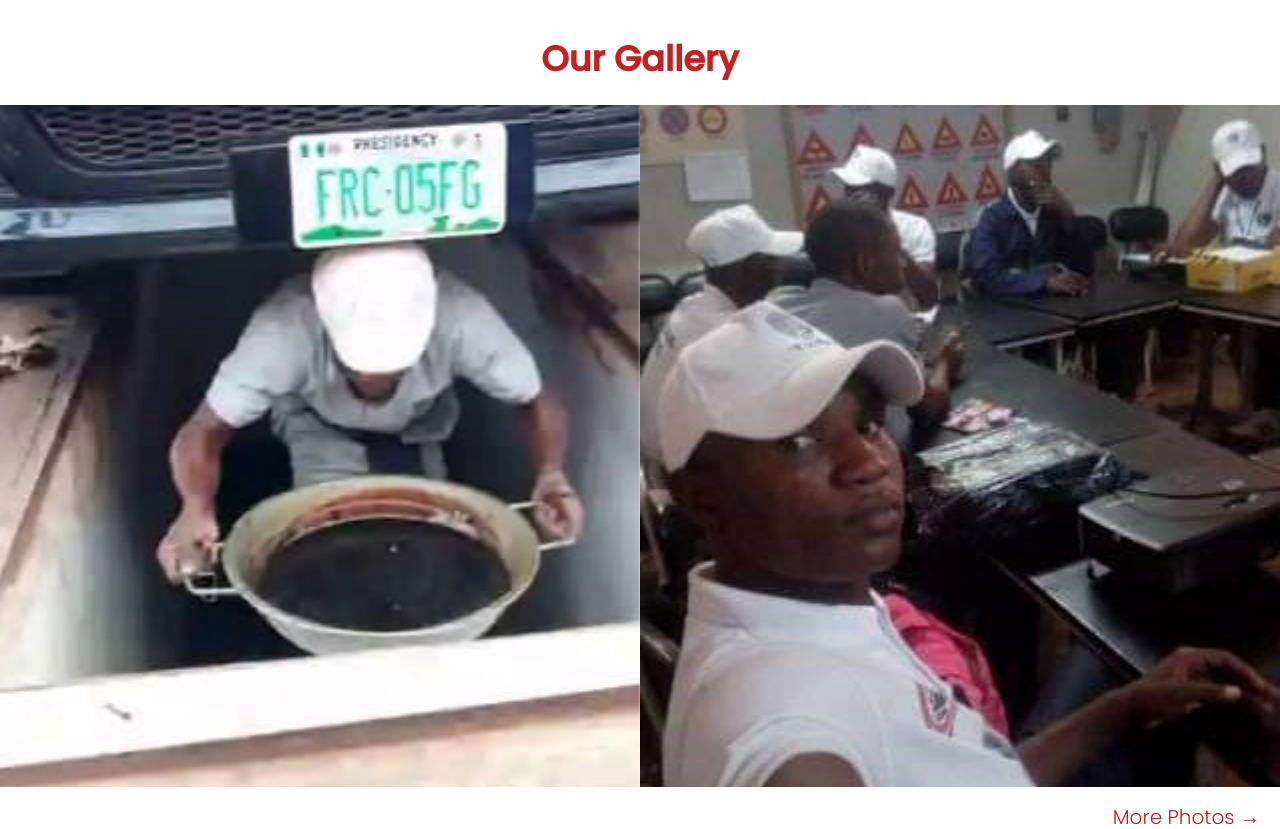
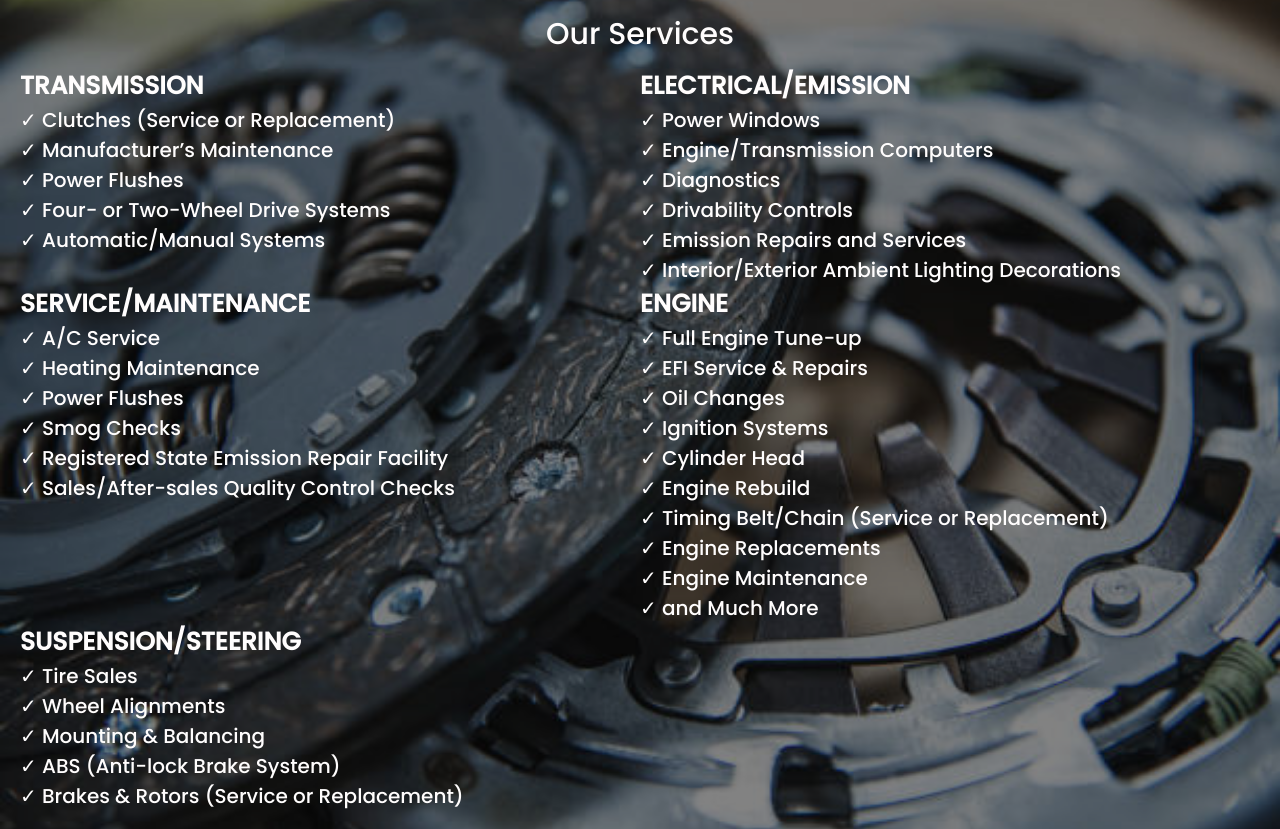
Before and after one commit to Ogaga01/Pundit_Automobile_Nigeria, a React (Vite) app: page / in a window 1280 px wide. Shown: the part 1480-2309 px from the top of the page. Built offline with nearby package versions, Linux system fonts and the light colour scheme.

Commit message:
Add services section

```diff
--- a/src/components/About.tsx
+++ b/src/components/About.tsx
@@ -19,11 +19,13 @@ const About: FC = () => {
           ★★★★★ AVERAGE REVIEWS RATING{" "}
         </h2>
       </div>
-      <img
-        className={styles["about__image"]}
-        src={aboutPic}
-        alt="about picture"
-      />
+      <div className={styles["about__div--img"]}>
+        <img
+          className={styles["about__image"]}
+          src={aboutPic}
+          alt="about picture"
+        />
+      </div>
     </section>
   );
 };
--- a/src/components/Gallery.tsx
+++ b/src/components/Gallery.tsx
@@ -53,7 +53,7 @@ const responsive = {
 
 const Gallery: FC = () => {
   return (
-    <div className={styles.div}>
+    <div id="gallery" className={styles.div}>
       <h1 className={styles["head"]}>Our Gallery</h1>
       <Carousel
         className={styles["carousel"]}
--- a/src/components/Home.tsx
+++ b/src/components/Home.tsx
@@ -4,15 +4,19 @@ import About from "./About";
 import Hero from "./Hero";
 import MobileNavbar from "./MobileNavbar";
 import Navbar from "./Navbar";
+import Services from "./Services";
 
 const Home: FC = () => {
-  return <div>
-    <Navbar />
+  return (
+    <div>
+      <Navbar />
       <MobileNavbar />
       <Hero />
       <About />
+      <Services />
       <Gallery />
-  </div>;
+    </div>
+  );
 };
 
 export default Home;
--- /dev/null
+++ b/src/components/Services.tsx
@@ -0,0 +1,133 @@
+import { FC } from "react";
+import styles from "./../sass/_services.module.scss";
+
+const Services: FC = () => {
+  return (
+    <section id="services" className={styles["services"]}>
+      <div className={styles["services__section"]}>
+        <h1 className={styles["services__section--head"]}>Our Services</h1>
+        <div className={styles["services__section--sub"]}>
+          <div className={styles["services__section--service"]}>
+            <h2 className={styles["services__section--h2"]}>Transmission</h2>
+            <ul className={styles["services__section--list"]}>
+              <li className={styles["services__section--li"]}>
+                ✓ Clutches (Service or Replacement)
+              </li>
+              <li className={styles["services__section--li"]}>
+                ✓ Manufacturer’s Maintenance
+              </li>
+              <li className={styles["services__section--li"]}>
+                ✓ Power Flushes
+              </li>
+              <li className={styles["services__section--li"]}>
+                ✓ Four- or Two-Wheel Drive Systems
+              </li>
+              <li className={styles["services__section--li"]}>
+                ✓ Automatic/Manual Systems
+              </li>
+            </ul>
+          </div>
+          <div className={styles["services__section--service"]}>
+            <h2 className={styles["services__section--h2"]}>
+              Electrical/Emission
+            </h2>
+            <ul className={styles["services__section--list"]}>
+              <li className={styles["services__section--li"]}>
+                ✓ Power Windows
+              </li>
+              <li className={styles["services__section--li"]}>
+                ✓ Engine/Transmission Computers
+              </li>
+              <li className={styles["services__section--li"]}>✓ Diagnostics</li>
+              <li className={styles["services__section--li"]}>
+                ✓ Drivability Controls
+              </li>
+              <li className={styles["services__section--li"]}>
+                ✓ Emission Repairs and Services
+              </li>
+              <li className={styles["services__section--li"]}>
+                ✓ Interior/Exterior Ambient Lighting Decorations
+              </li>
+            </ul>
+          </div>
+          <div className={styles["services__section--service"]}>
+            <h2 className={styles["services__section--h2"]}>
+              SERVICE/MAINTENANCE
+            </h2>
+            <ul className={styles["services__section--list"]}>
+              <li className={styles["services__section--li"]}>✓ A/C Service</li>
+              <li className={styles["services__section--li"]}>
+                ✓ Heating Maintenance
+              </li>
+              <li className={styles["services__section--li"]}>
+                ✓ Power Flushes
+              </li>
+              <li className={styles["services__section--li"]}>✓ Smog Checks</li>
+              <li className={styles["services__section--li"]}>
+                ✓ Registered State Emission Repair Facility
+              </li>
+              <li className={styles["services__section--li"]}>
+                ✓ Sales/After-sales Quality Control Checks
+              </li>
+            </ul>
+          </div>
+          <div className={styles["services__section--service"]}>
+            <h2 className={styles["services__section--h2"]}>ENGINE</h2>
+            <ul className={styles["services__section--list"]}>
+              <li className={styles["services__section--li"]}>
+                ✓ Full Engine Tune-up
+              </li>
+              <li className={styles["services__section--li"]}>
+                ✓ EFI Service & Repairs
+              </li>
+              <li className={styles["services__section--li"]}>✓ Oil Changes</li>
+              <li className={styles["services__section--li"]}>
+                ✓ Ignition Systems
+              </li>
+              <li className={styles["services__section--li"]}>
+                ✓ Cylinder Head
+              </li>
+              <li className={styles["services__section--li"]}>
+                ✓ Engine Rebuild
+              </li>
+              <li className={styles["services__section--li"]}>
+                ✓ Timing Belt/Chain (Service or Replacement)
+              </li>
+              <li className={styles["services__section--li"]}>
+                ✓ Engine Replacements
+              </li>
+              <li className={styles["services__section--li"]}>
+                ✓ Engine Maintenance
+              </li>
+              <li className={styles["services__section--li"]}>
+                ✓ and Much More
+              </li>
+            </ul>
+          </div>
+          <div className={styles["services__section--service"]}>
+            <h2 className={styles["services__section--h2"]}>
+              SUSPENSION/STEERING
+            </h2>
+            <ul className={styles["services__section--list"]}>
+              <li className={styles["services__section--li"]}>✓ Tire Sales</li>
+              <li className={styles["services__section--li"]}>
+                ✓ Wheel Alignments
+              </li>
+              <li className={styles["services__section--li"]}>
+                ✓ Mounting & Balancing
+              </li>
+              <li className={styles["services__section--li"]}>
+                ✓ ABS (Anti-lock Brake System)
+              </li>
+              <li className={styles["services__section--li"]}>
+                ✓ Brakes & Rotors (Service or Replacement)
+              </li>
+            </ul>
+          </div>
+        </div>
+      </div>
+    </section>
+  );
+};
+
+export default Services;
--- a/src/sass/_about.module.scss
+++ b/src/sass/_about.module.scss
@@ -4,13 +4,14 @@
 
 .about {
   width: 100%;
-  height: 60vh;
+  height: 80vh;
   display: flex;
-  margin-bottom: 12rem;
 
   @include respond(mob-nav) {
     display: flex;
     flex-direction: column;
+    height: auto;
+    margin-bottom: 0;
   }
 
   &__div {
@@ -31,26 +32,33 @@
       }
     }
 
+    &--img {
+      width: 60%;
+      height: 100%;
+
+      @include respond(mob-nav) {
+        width: 100%;
+      }
+    }
     &--p {
       font-size: 2.2rem;
       font-weight: 200;
       margin-bottom: 1.5rem;
 
-      @include respond(tab-port) {
-        font-size: 2.9rem;
+      @include respond(tab-land) {
+        font-size: 2.3rem;
       }
 
-      @include respond(tab-land) {
-        font-size: 3.2rem;
+      @include respond(tab-port) {
+        font-size: 2.4rem;
       }
     }
   }
 
   &__image {
-    width: 60%;
-    height: 60vh;
+    width: 100%;
+    height: 100%;
     object-fit: cover;
-    height: 130%;
 
     @include respond(mob-nav) {
       width: 100%;
--- a/src/sass/_gallery.module.scss
+++ b/src/sass/_gallery.module.scss
@@ -5,13 +5,9 @@
 .div {
   width: 100%;
   height: 100vh;
-  margin-top: 25vh;
   display: flex;
   flex-direction: column;
-
-  @include respond(mob-nav) {
-    margin-top: 65vh;
-  }
+  margin-bottom: 0;
 }
 
 .head {
--- /dev/null
+++ b/src/sass/_services.module.scss
@@ -0,0 +1,66 @@
+@import "variables";
+@import "mixins";
+@import "animations";
+
+.services {
+  background-image: url("./../images/clutch.jpg");
+  background-repeat: no-repeat;
+  background-position: center;
+  background-size: cover;
+  margin-top: 0;
+
+  &__section {
+    display: flex;
+    flex-direction: column;
+    background-color: #0000007d;
+    padding: 2rem;
+
+    &--head {
+      color: $color-white;
+      font-size: 3rem;
+      font-weight: 500;
+      text-align: center;
+      margin-bottom: 1rem;
+    }
+
+    &--sub {
+      display: flex;
+      width: 100%;
+      flex-wrap: wrap;
+
+      @include respond(phone) {
+        display: flex;
+        flex-direction: column;
+      }
+    }
+
+    &--service {
+      width: 50%;
+
+      @include respond(phone) {
+        width: 100%;
+        margin-bottom: 1.5rem;
+      }
+    }
+
+    &--h2 {
+      font-size: 2.5rem;
+      text-transform: uppercase;
+      color: $color-white;
+    }
+
+    &--li {
+      font-size: 2rem;
+      font-weight: 400;
+      color: $color-white;
+
+      @include respond(mob-nav) {
+        font-size: 1.5rem;
+      }
+
+      @include respond(phone) {
+        font-size: 2rem;
+      }
+    }
+  }
+}
```
Also changed, not shown: src/images/clutch.jpg (added).
